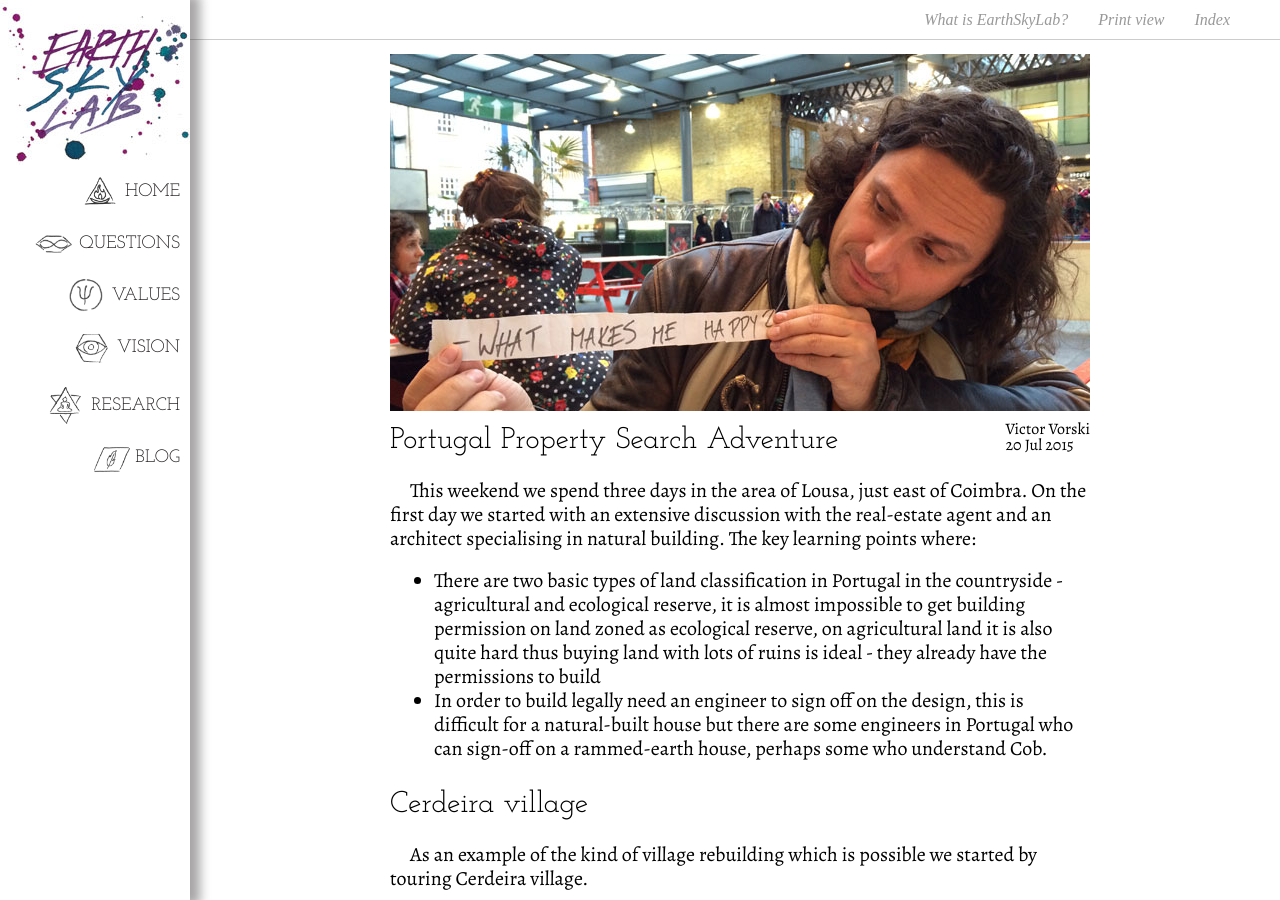
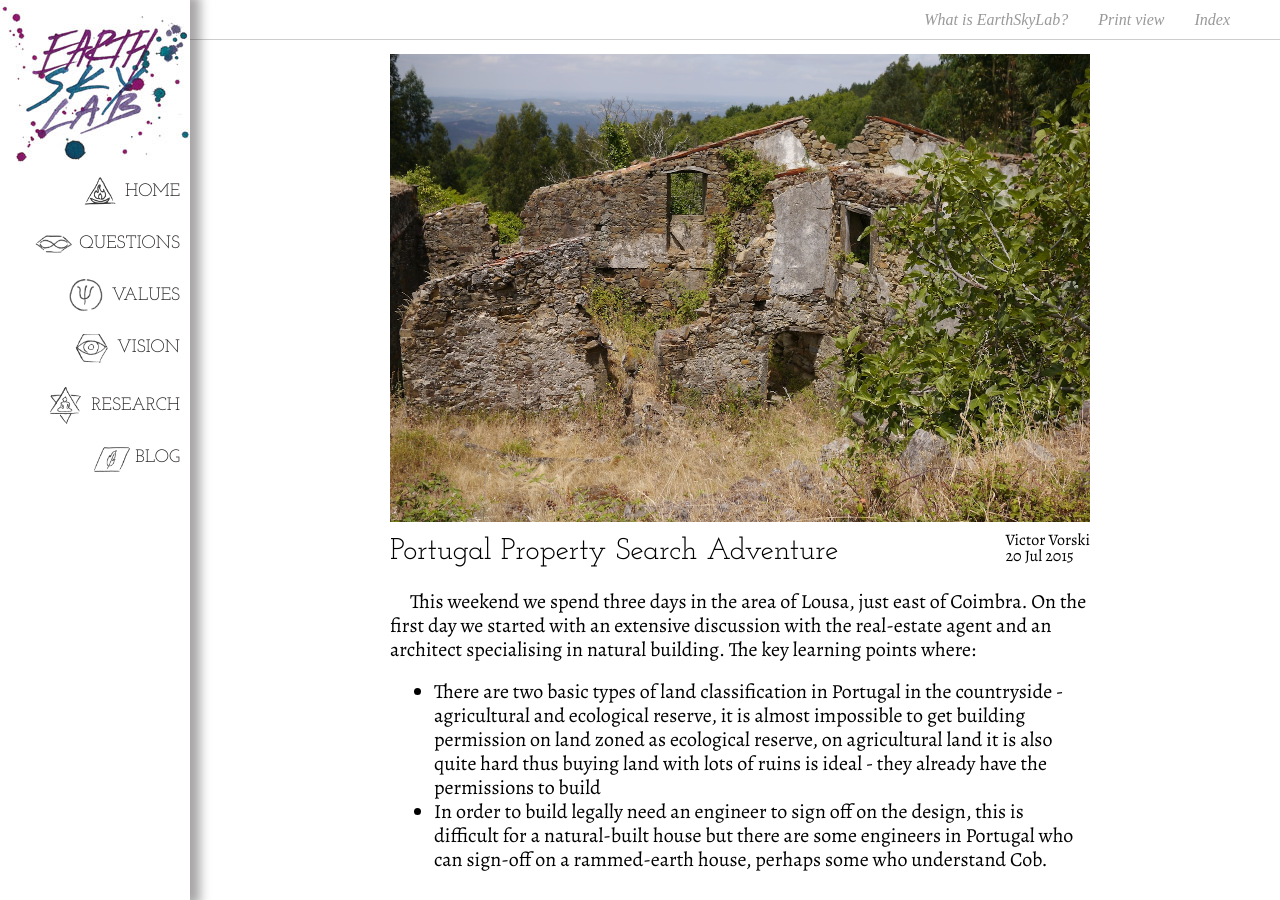
Before and after one commit to EarthSkyLab/EarthSkyLab.github.io, a Jekyll site: the page built from _posts/2015-07-20-portugal-property-1.md, in a window 1280 px wide and 900 px high. Built offline with Jekyll 4.4.1, drawn with Linux system fonts in a browser that asks for light colours; some web fonts are replaced; Markdown is read by kramdown in place of the engine named in the settings; comment, search, counter and statistics services are not loaded.

Commit message:
post image...

```diff
--- a/_posts/2015-07-20-portugal-property-1.md
+++ b/_posts/2015-07-20-portugal-property-1.md
@@ -3,7 +3,7 @@ layout: post
 title: Portugal Property Search Adventure
 tags: village
 author: victor
-post-image:
+post-image: land-search-july2015/village-1.JPG
 ---
 
 This weekend we spend three days in the area of Lousa, just east of Coimbra. On the first day we started with an extensive discussion with the real-estate agent and an architect specialising in natural building. The key learning points where:
```
